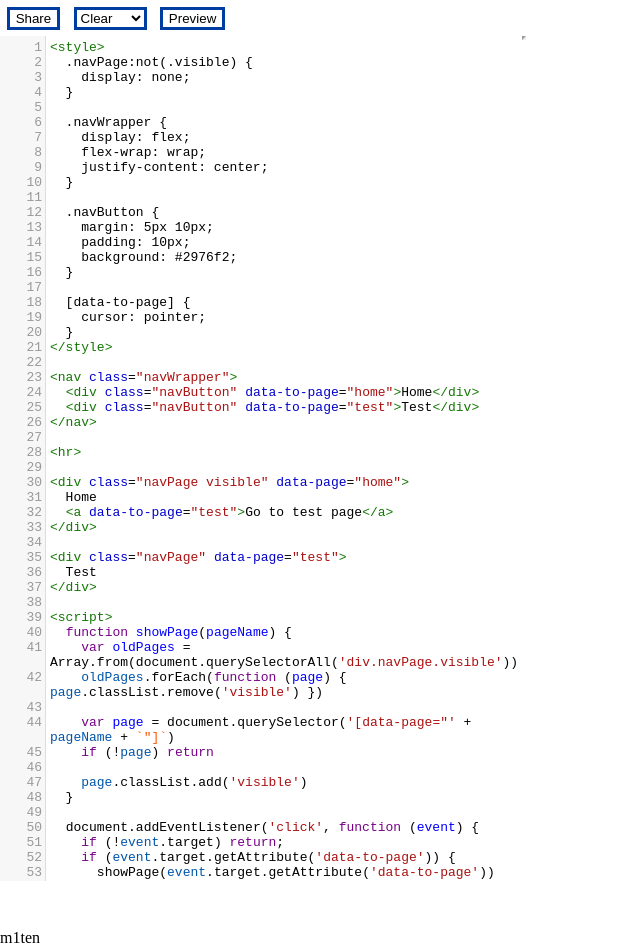
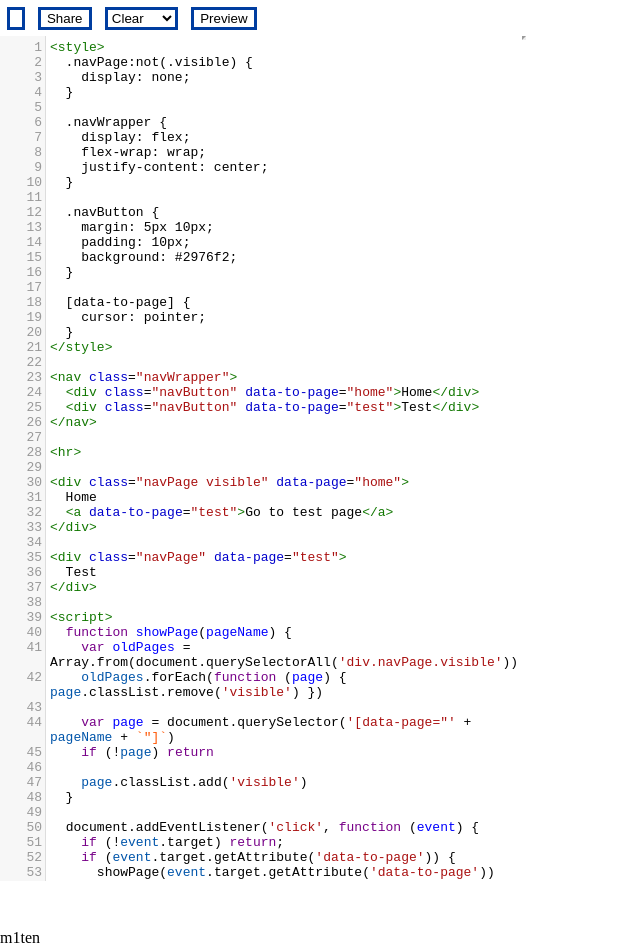
Before and after one commit to m1ten/cpbin, a website: page dist/index.html in a window 1280 px wide. Shown: the whole page, without its empty margins (0-640 px from the left). Drawn offline with nearby package versions, Linux system fonts and the light colour scheme; a script that the page names is missing.

Commit message:
Update index.html

```diff
--- a/dist/index.html
+++ b/dist/index.html
@@ -13,7 +13,7 @@
 <body>
   <div class="container">
     <header>
-      <!--<button class="run">Run</button>-->
+      <button class="run"></button>
       <button class="share">Share</button>
       <select class="preset">
         <option value-"clear">Clear</option>
```
